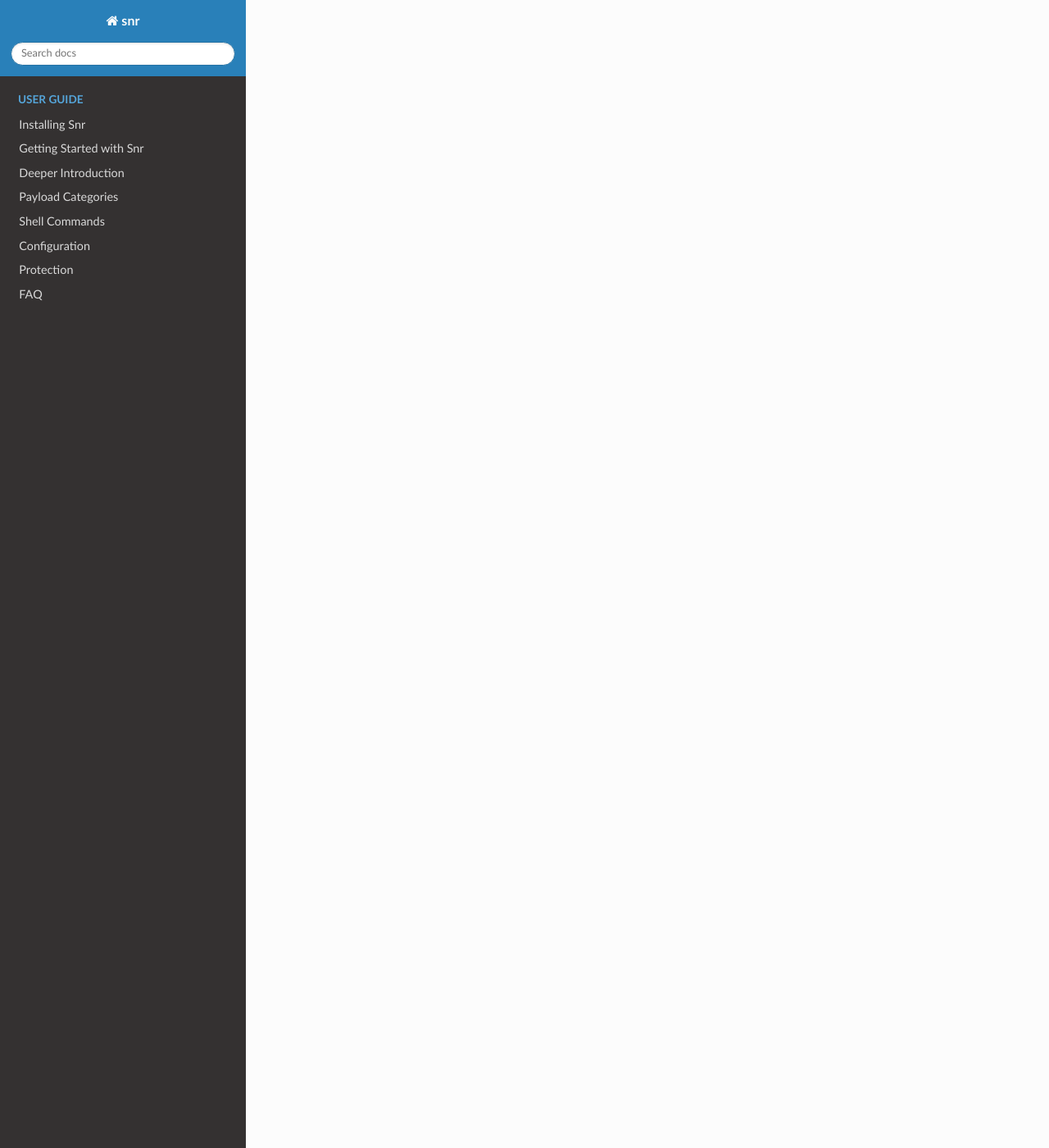
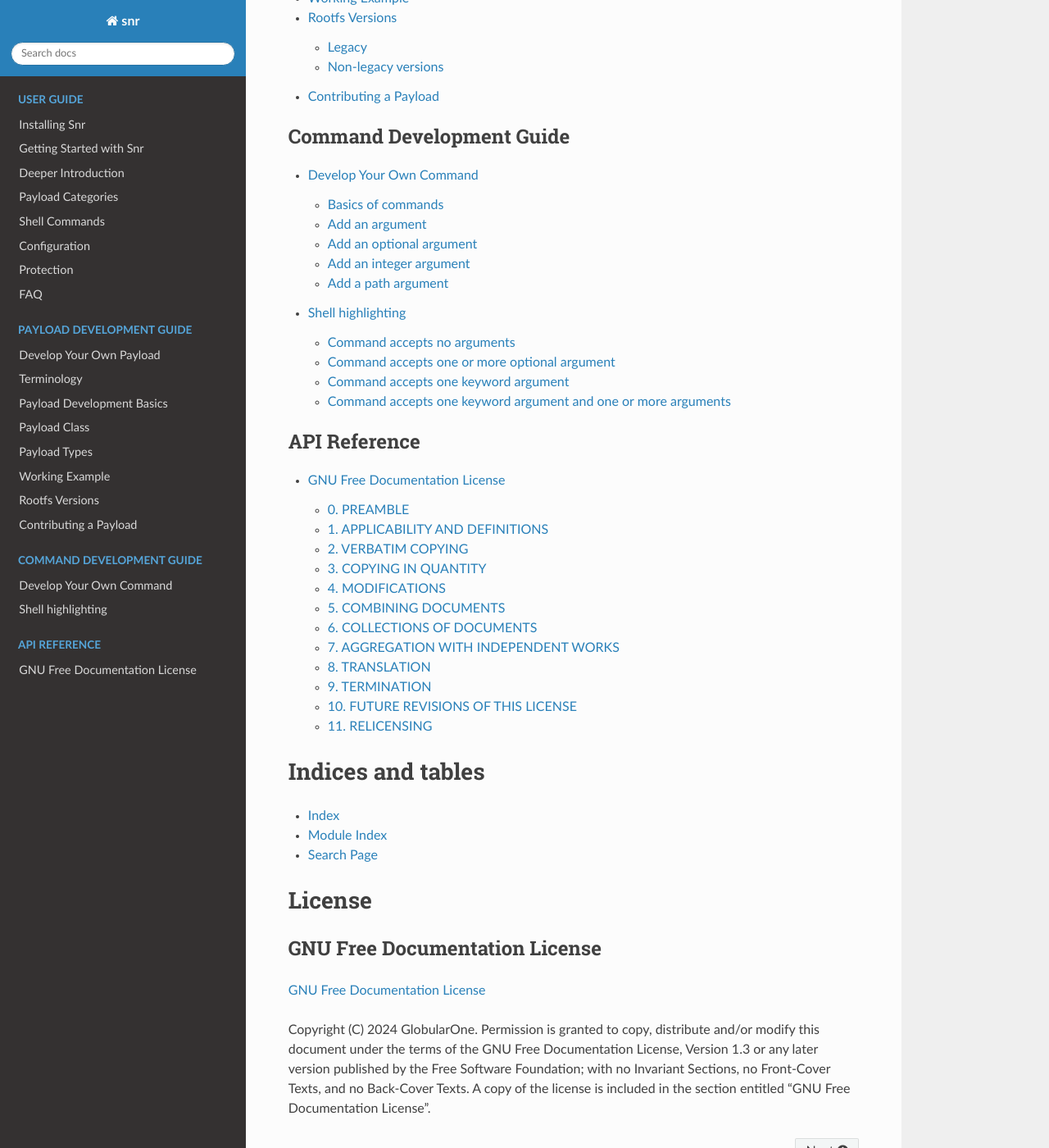
Before and after one commit to GlobularOne/snr, a Sphinx documentation site: the page built from docs/source/index.rst, in a window 1280 px wide and 1400 px high, scrolled down 1842 px. Shown: the whole window at 82% size. Built offline with Sphinx 7.4.7 and the Read the Docs theme 2.0.0, drawn with Linux system fonts in a browser that asks for light colours; pages that are not in the unit, such as notebooks, are missing from menus; some of the changed text lies outside the part shown.

Commit message:
index.rst: Add payload and command dev and also license to main page

```diff
--- a/docs/source/index.rst
+++ b/docs/source/index.rst
@@ -16,6 +16,27 @@ Welcome to snr's documentation!
 
 
 .. toctree::
+   :maxdepth: 2
+   :caption: Payload Development Guide
+
+   dev_guide/payload_development/develop_your_own
+   dev_guide/payload_development/terminology
+   dev_guide/payload_development/basics
+   dev_guide/payload_development/payload_class
+   dev_guide/payload_development/payload_types
+   dev_guide/payload_development/working_example
+   dev_guide/payload_development/rootfs_versions
+   dev_guide/payload_development/contributing_a_payload
+
+.. toctree::
+   :maxdepth: 2
+   :caption: Command Development Guide
+
+   dev_guide/command_development/develop_your_own
+   dev_guide/command_development/highlighting
+
+
+.. toctree::
    :maxdepth: 3
    :caption: API Reference
 
@@ -30,3 +53,19 @@ Indices and tables
 * :ref:`genindex`
 * :ref:`modindex`
 * :ref:`search`
+
+License
+=======
+
+GNU Free Documentation License
+^^^^^^^^^^^^^^^^^^^^^^^^^^^^^^
+
+:doc:`fdl`
+
+Copyright (C) 2024  GlobularOne.
+Permission is granted to copy, distribute and/or modify this document
+under the terms of the GNU Free Documentation License, Version 1.3
+or any later version published by the Free Software Foundation;
+with no Invariant Sections, no Front-Cover Texts, and no Back-Cover Texts.
+A copy of the license is included in the section entitled "GNU
+Free Documentation License".
```
Also changed, not shown: other parts of docs/source/index.rst (+2 -0 lines).
